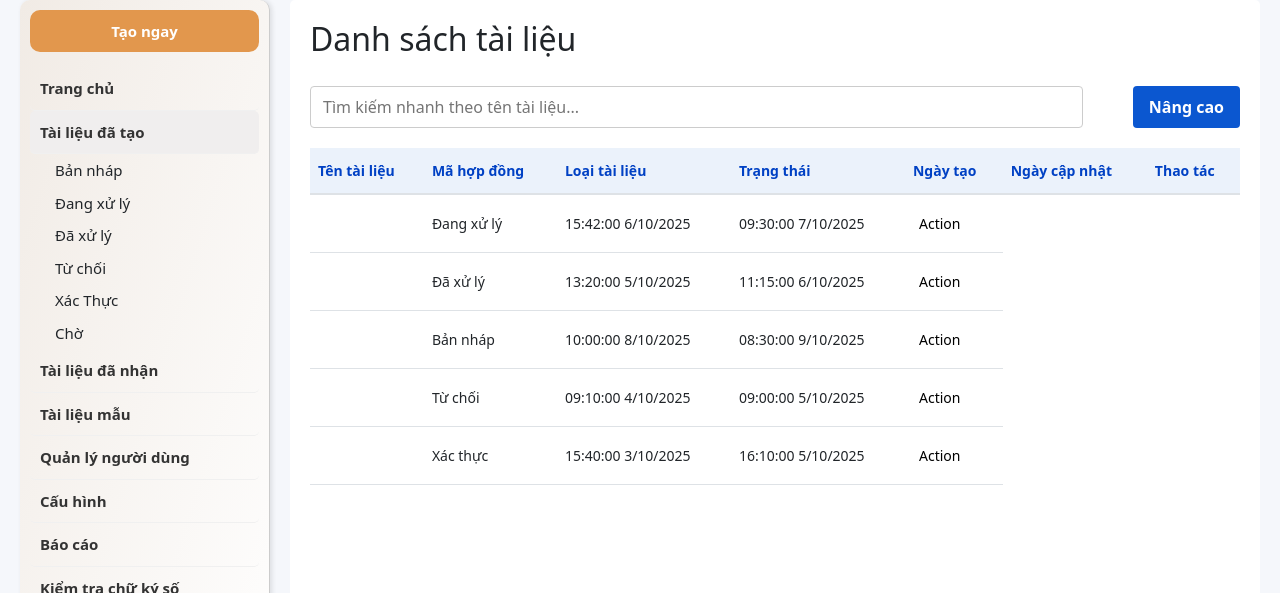
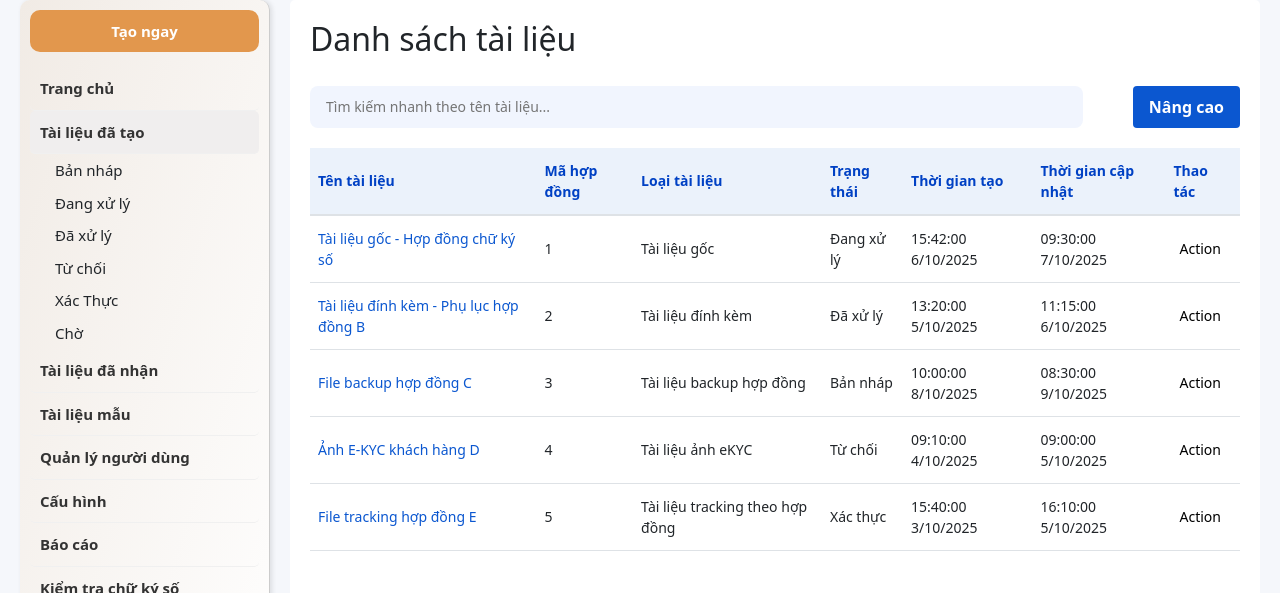
Before and after one commit to phuctranj12/FE, a React (Create React App) app in the folder fe/: page / in a window 1280 px wide. Both pictures are taken after a click on the element "Tài liệu đã tạo". Shown: the part 207-800 px from the top of the page. Built offline with nearby package versions, Linux system fonts and the light colour scheme; some icons are missing.

Commit message:
fix document

```diff
--- a/fe/src/components/document/document.js
+++ b/fe/src/components/document/document.js
@@ -4,20 +4,32 @@ import "../../styles/table.css";
 import Button from "../common/Button";
 import AdvancedSearchModal from "./AdvancedSearchModal";
 import ActionMenu from "./ActionMenu";
+import SearchBar from "../common/SearchBar";
 
 function Document({ filteredDocs = [], selectedStatus, onDocumentClick }) {
-
     const [searchTerm, setSearchTerm] = useState("");
     const [showAdvanced, setShowAdvanced] = useState(false);
     const [advancedFilters, setAdvancedFilters] = useState({});
     const [docs, setDocs] = useState(filteredDocs);
+    const [currentPage, setCurrentPage] = useState(1);
+    const [itemsPerPage] = useState(5);
 
-    // ✅ Cập nhật khi dữ liệu từ props thay đổi
+    const indexOfLastItem = currentPage * itemsPerPage;
+    const indexOfFirstItem = indexOfLastItem - itemsPerPage;
+    const currentDocs = docs.slice(indexOfFirstItem, indexOfLastItem);
+    const totalPages = Math.ceil(docs.length / itemsPerPage);
+
+    // Reset trang khi filter/search thay đổi
+    useEffect(() => {
+        setCurrentPage(1);
+    }, [searchTerm, selectedStatus, advancedFilters]);
+
+    // Cập nhật khi props thay đổi
     useEffect(() => {
         setDocs(filteredDocs);
     }, [filteredDocs]);
 
-    // ✅ Áp dụng lọc nâng cao
+    // Áp dụng lọc nâng cao + search + status
     useEffect(() => {
         let filtered = [...filteredDocs];
 
@@ -41,31 +53,22 @@ function Document({ filteredDocs = [], selectedStatus, onDocumentClick }) {
             }
 
             if (type && type !== "all") {
-                filtered = filtered.filter(
-                    (doc) => String(doc.type) === String(type)
-                );
+                filtered = filtered.filter((doc) => String(doc.type) === String(type));
             }
 
             if (fromDate) {
-                filtered = filtered.filter(
-                    (doc) => new Date(doc.created_at) >= new Date(fromDate)
-                );
+                filtered = filtered.filter((doc) => new Date(doc.created_at) >= new Date(fromDate));
             }
 
             if (toDate) {
-                filtered = filtered.filter(
-                    (doc) => new Date(doc.created_at) <= new Date(toDate)
-                );
+                filtered = filtered.filter((doc) => new Date(doc.created_at) <= new Date(toDate));
             }
         }
 
         setDocs(filtered);
     }, [searchTerm, selectedStatus, advancedFilters, filteredDocs]);
 
-
-
-    // Hàm đổi mã trạng thái sang tên thân thiện
-
+    // Chuyển status code sang tên
     const getStatusLabel = (status) => {
         switch (status) {
             case 0: return "Bản nháp";
@@ -78,6 +81,7 @@ function Document({ filteredDocs = [], selectedStatus, onDocumentClick }) {
         }
     };
 
+    // Chuyển type code sang tên
     const getTypeLabel = (type) => {
         const typeMap = {
             1: "Tài liệu gốc",
@@ -98,13 +102,7 @@ function Document({ filteredDocs = [], selectedStatus, onDocumentClick }) {
     };
 
     const handleAdvancedSearch = (filters) => {
-        // ✅ Nếu ấn “Đặt lại” (tức là không có bộ lọc)
-        if (
-            !filters ||
-            Object.values(filters).every(
-                (v) => v === "" || v === "all" || v === null
-            )
-        ) {
+        if (!filters || Object.values(filters).every((v) => v === "" || v === "all" || v === null)) {
             setAdvancedFilters({});
             setDocs(filteredDocs);
             return;
@@ -118,18 +116,17 @@ function Document({ filteredDocs = [], selectedStatus, onDocumentClick }) {
                 <div>
                     <h2>
                         Danh sách tài liệu{" "}
-                        {selectedStatus && selectedStatus !== "all"
+                        {selectedStatus !== "all" && selectedStatus !== undefined
                             ? `(${getStatusLabel(Number(selectedStatus))})`
                             : ""}
                     </h2>
                 </div>
 
                 <div className="documnent-head">
-                    <input
-                        type="text"
+                    <SearchBar
                         placeholder="Tìm kiếm nhanh theo tên tài liệu..."
                         value={searchTerm}
-                        onChange={(e) => setSearchTerm(e.target.value)}
+                        onChange={setSearchTerm}
                     />
                     <Button
                         outlineColor="#0B57D0"
@@ -142,6 +139,7 @@ function Document({ filteredDocs = [], selectedStatus, onDocumentClick }) {
                 {docs.length === 0 ? (
                     <p className="no-docs">Không có tài liệu nào phù hợp với tìm kiếm.</p>
                 ) : (
+                    <>
                         <table className="data-table">
                             <thead>
                                 <tr>
@@ -149,19 +147,21 @@ function Document({ filteredDocs = [], selectedStatus, onDocumentClick }) {
                                     <th>Mã hợp đồng</th>
                                     <th>Loại tài liệu</th>
                                     <th>Trạng thái</th>
-                                <th>Ngày tạo</th>
-                                <th>Ngày cập nhật</th>
+                                    <th>Thời gian tạo</th>
+                                    <th>Thời gian cập nhật</th>
                                     <th>Thao tác</th>
                                 </tr>
                             </thead>
                             <tbody>
-
-
-
-                            {filteredDocs.map((doc) => (
-                                <tr key={doc.id} className="document-row" onClick={() => onDocumentClick && onDocumentClick(doc)}>
-                                    <td className="document-title-cell">{doc.title}</td>
-
+                                {currentDocs.map((doc) => (
+                                    <tr
+                                        key={doc.id}
+                                        className="document-row"
+                                        onClick={() => onDocumentClick && onDocumentClick(doc)}
+                                    >
+                                        <td className="document-title-cell">{doc.name}</td>
+                                        <td>{doc.id}</td>
+                                        <td>{getTypeLabel(doc.type)}</td>
                                         <td>{getStatusLabel(doc.status)}</td>
                                         <td>{formatDate(doc.created_at)}</td>
                                         <td>{formatDate(doc.updated_at)}</td>
@@ -170,26 +170,71 @@ function Document({ filteredDocs = [], selectedStatus, onDocumentClick }) {
                                                 onEdit={() => console.log("Sửa", doc.id)}
                                                 onViewFlow={() => console.log("Xem luồng ký", doc.id)}
                                                 onCopy={() => console.log("Sao chép", doc.id)}
-                                            onDelete={(id) =>
-                                                console.log("Xóa tài liệu có id:", id)
-                                            }
+                                                onDelete={(id) => console.log("Xóa tài liệu có id:", id)}
                                                 doc={doc}
                                             />
                                         </td>
                                     </tr>
                                 ))}
                             </tbody>
-                    </table >
-                )
+                        </table>
+
+                        {docs.length > itemsPerPage && (
+                            <div className="pagination">
+                                <button
+                                    onClick={() => setCurrentPage((prev) => Math.max(prev - 1, 1))}
+                                    disabled={currentPage === 1}
+                                >
+                                    ← Trước
+                                </button>
+
+                                {Array.from({ length: totalPages }, (_, i) => i + 1)
+                                    .filter(page => {
+                                        // Hiển thị: trang 1, trang cuối, và 2 trang quanh currentPage
+                                        return (
+                                            page === 1 ||
+                                            page === totalPages ||
+                                            (page >= currentPage - 1 && page <= currentPage + 1)
+                                        );
+                                    })
+                                    .map((page, index, arr) => {
+                                        const prev = arr[index - 1];
+                                        return (
+                                            <React.Fragment key={page}>
+                                                {prev && page - prev > 1 && <span className="dots">...</span>}
+
+                                                <button
+                                                    onClick={() => setCurrentPage(page)}
+                                                    className={currentPage === page ? "active" : ""}
+                                                >
+
+                                                    {page}
+
+                                                </button>
+
+                                            </React.Fragment>
+                                        );
+                                    })
                                 }
+
+                                <button
+                                    onClick={() => setCurrentPage((prev) => Math.min(prev + 1, totalPages))}
+                                    disabled={currentPage === totalPages}
+                                >
+                                    Sau →
+                                </button>
+                            </div>
+                        )}
+                    </>
+                )}
 
                 <AdvancedSearchModal
                     show={showAdvanced}
                     onClose={() => setShowAdvanced(false)}
                     onSearch={handleAdvancedSearch}
                 />
-            </div >
-        </div >
+            </div>
+        </div>
     );
 }
 
--- a/fe/src/views/MainContent.js
+++ b/fe/src/views/MainContent.js
@@ -98,6 +98,7 @@ function MainContent() {
             bucket: "logs",
             recipient_id: 25,
         },
+
     ];
 
     // ⚙️ Lọc danh sách tài liệu theo trạng thái
```
Lines whose indentation alone changed are shown as unchanged.
